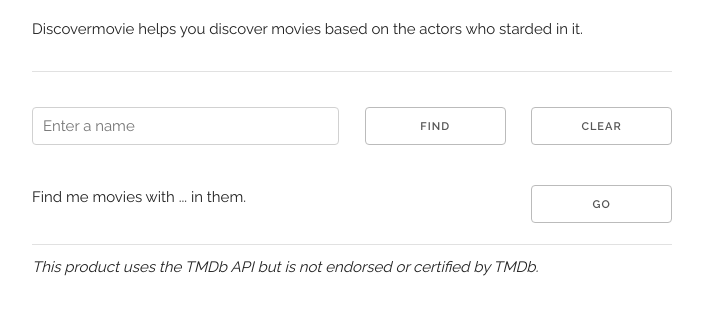
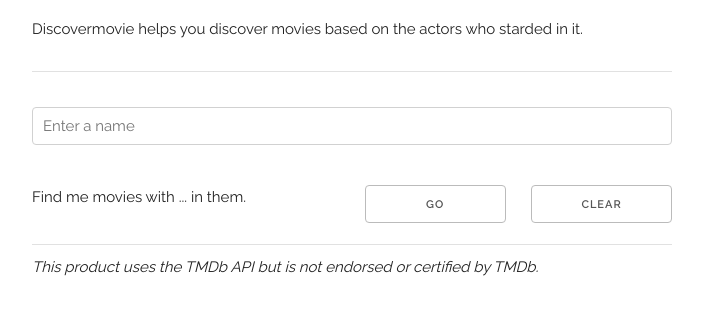
Before and after one commit to davidnoorda/movies, a plain HTML site: page index.html in a window 1280 px wide. Shown: the part 63-378 px from the top of the page, without its empty margins (288-991 px from the left). Drawn offline with nearby package versions, Linux system fonts and the light colour scheme; no server answers.

Commit message:
Rearrange UI controls

```diff
--- a/index.html
+++ b/index.html
@@ -31,14 +31,8 @@
 		<hr class="header">
 
 		<div class="row">
-			<div class="six columns">
+			<div class="twelve columns">
 				<input type="text" placeholder="Enter a name" id="term" class="u-full-width" />
-			</div>
-			<div class="three columns">
-				<button id="search" class="u-full-width">Find</button>
-			</div>
-			<div class="three columns">
-				<button id="clear" class="u-full-width">Clear</button>
 			</div>
 		</div>
 
@@ -51,11 +45,14 @@
 		</div>
 
 		<div class="row">
-			<div class="nine columns">
+			<div class="six columns">
 				<p>Find me movies with <span id="actors">...</span> in them.</p>
 			</div>
 			<div class="three columns">
 				<button id="go" class="u-full-width">Go</button>
+			</div>
+			<div class="three columns">
+				<button id="clear" class="u-full-width">Clear</button>
 			</div>
 		</div>
 
```
